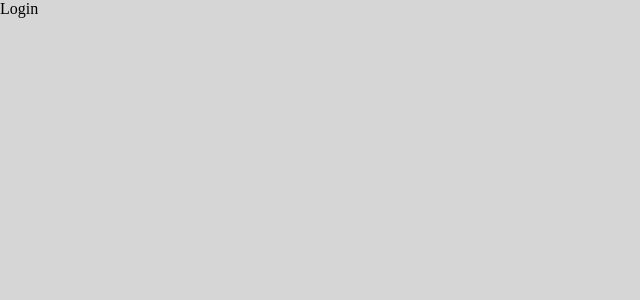
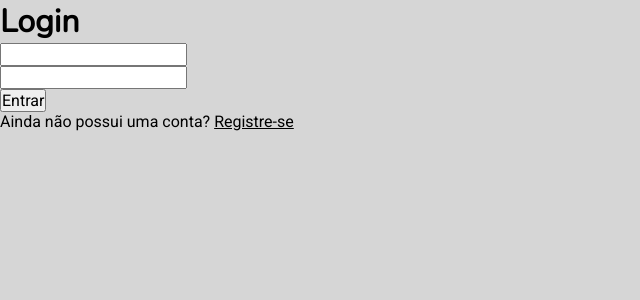
Before and after one commit to guihtryb/ngcash, a React (Vite) app in the folder app/frontend/transfers-app/: page /login in a window 1280 px wide. Shown: the top 300 px of the page, without its empty margins (0-640 px from the left). Built offline with nearby package versions, Linux system fonts and the light colour scheme.

Commit message:
feat(frontend): Login page structure done

```diff
--- a/app/frontend/transfers-app/src/general.css
+++ /dev/null
@@ -1,14 +0,0 @@
-* {
-  margin: 0;
-  padding: 0;
-}
-
-#root {
-  background-color: #D6D6D6;
-  min-height: 100vh;
-  min-width: 100vw;
-}
-
-html, body {
-  max-width: 100%;
-}
--- /dev/null
+++ b/app/frontend/transfers-app/src/main.css
@@ -0,0 +1,52 @@
+@import url('https://fonts.googleapis.com/css2?family=Nunito:wght@300;400&family=Roboto:wght@400;700&display=swap');
+
+* {
+  margin: 0;
+  padding: 0;
+  box-sizing: border-box;
+}
+
+#root {
+  background-color: var(--color-black-3);
+  min-height: 100vh;
+  min-width: 100vw;
+}
+
+html, body {
+  max-width: 100%;
+  --type-primary: 'Nunito', 'Arial', 'sans-serif';
+  --type-secondary: 'Roboto', 'Georgia';
+  --color-black-0: #000;
+  --color-black-1: #202020;
+  --color-black-2: #333533;
+  --color-black-3: #D6D6D6;
+  --color-yellow-0: #FFD100;
+  --color-yellow-1: #FFEE32;
+}
+
+h1, h2, h3 {
+  font-family: var(--type-primary);
+}
+
+p, span {
+  font-family: var(--type-secondary);
+}
+
+img {
+  display: block;
+  max-width: 100%;
+}
+
+button, input {
+  font-size: 1rem;
+  display: block;
+  font-family: var(--type-secondary);
+}
+
+button {
+  cursor: pointer;
+}
+
+a {
+  color: var(--color-black-0);
+}
--- a/app/frontend/transfers-app/src/main.tsx
+++ b/app/frontend/transfers-app/src/main.tsx
@@ -2,7 +2,7 @@ import React from 'react';
 import ReactDOM from 'react-dom/client';
 import { BrowserRouter } from 'react-router-dom';
 import App from './App';
-import './general.css';
+import './main.css';
 
 ReactDOM.createRoot(document.getElementById('root') as HTMLElement).render(
   <BrowserRouter>
--- a/app/frontend/transfers-app/src/pages/Login.tsx
+++ b/app/frontend/transfers-app/src/pages/Login.tsx
@@ -1,7 +1,36 @@
 import React from 'react';
+import { Link } from 'react-router-dom';
 
 export default function Login() {
   return (
-    <div>Login</div>
+    <main>
+      <h1>Login</h1>
+      <form onSubmit={(e) => { e.preventDefault(); }}>
+        <label htmlFor="input-login-email">
+          <input
+            type="email"
+            name="input-login-email"
+            id="input-login-email"
+            data-testid="input-login-email"
+          />
+        </label>
+        <label htmlFor="input-login-password">
+          <input
+            type="password"
+            name="input-login-password"
+            id="input-login-password"
+            data-testid="input-login-password"
+          />
+          <button type="submit">
+            Entrar
+          </button>
+        </label>
+      </form>
+      <p>
+        Ainda não possui uma conta?
+        {' '}
+        <Link to="/register">Registre-se</Link>
+      </p>
+    </main>
   );
 }
```
